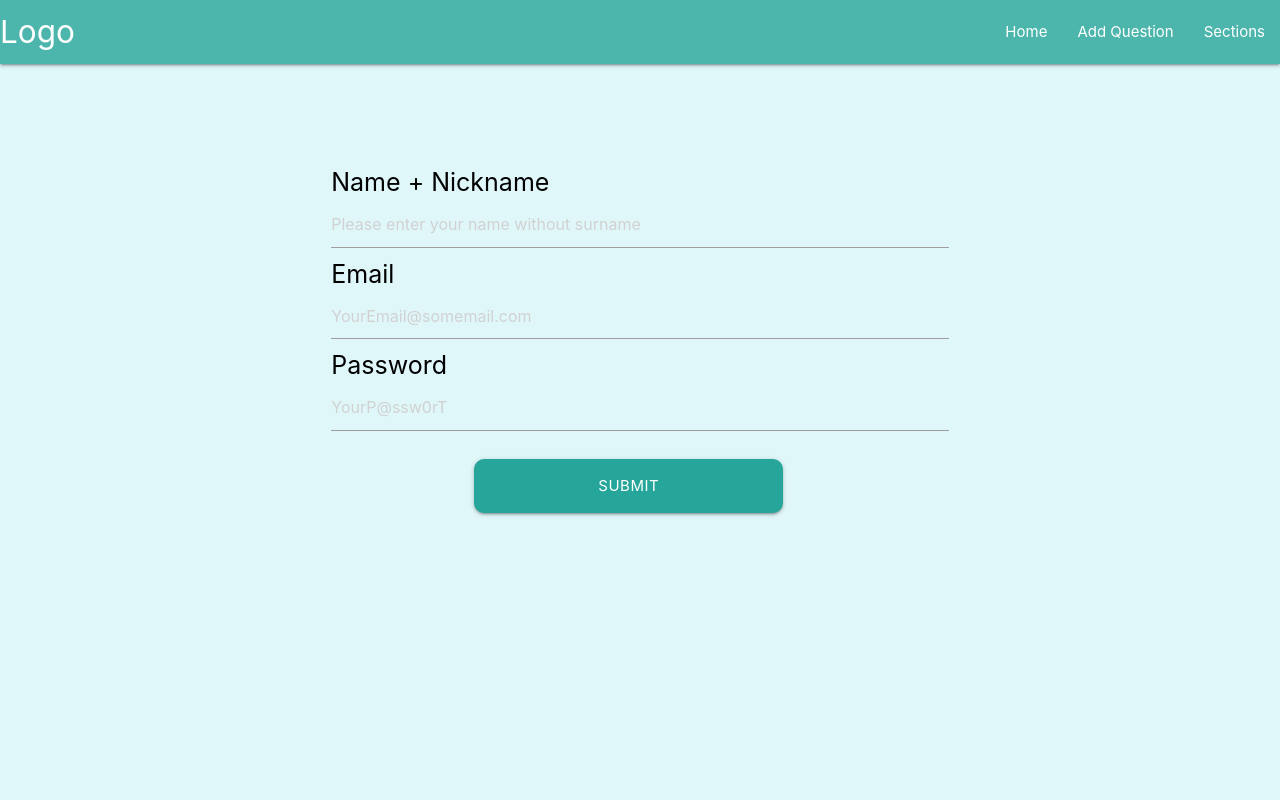
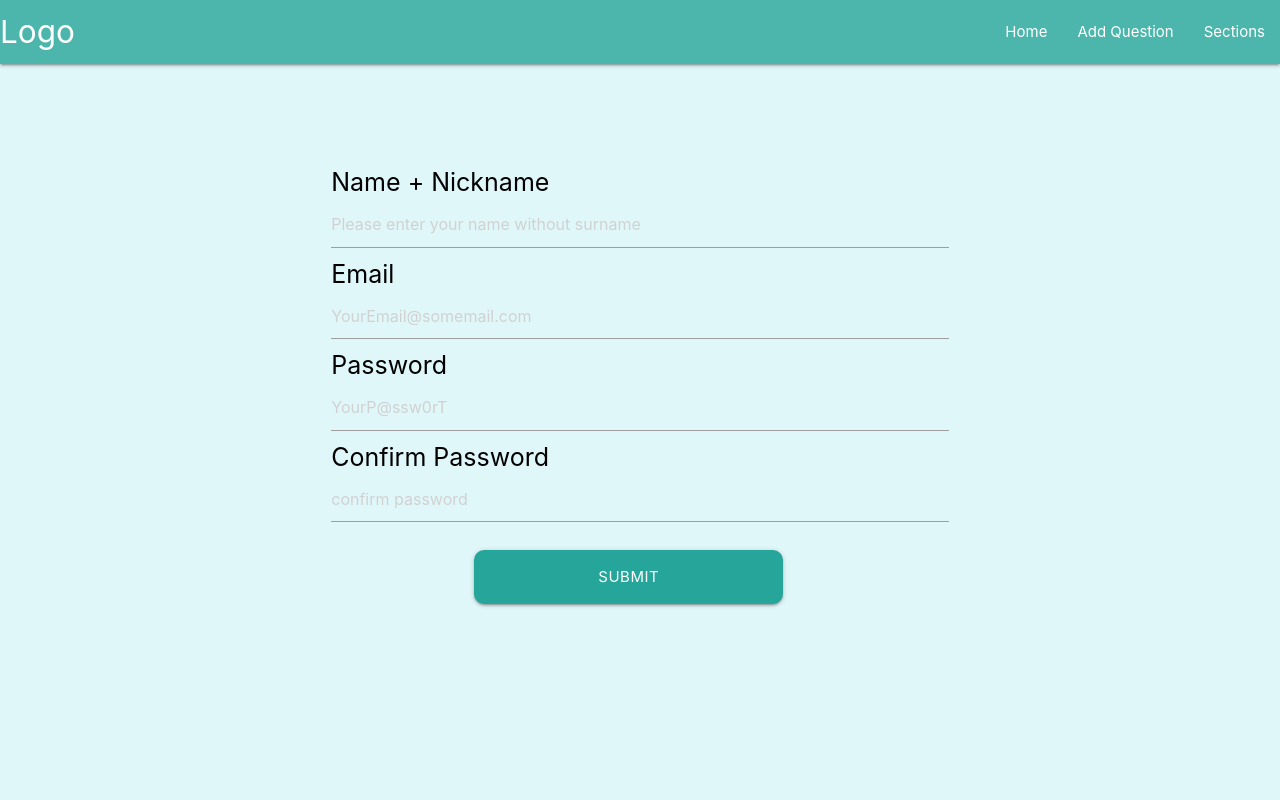
Before and after one commit to coldoe/QuizApp, a React (Create React App) app: page /register in a window 1280 px wide. Shown: the top 800 px of the page. Built offline with nearby package versions, Linux system fonts and the light colour scheme; no server answers.

Commit message:
register page validation

```diff
--- a/src/Components/Register/Register.jsx
+++ b/src/Components/Register/Register.jsx
@@ -13,6 +13,7 @@ export const Register = () => {
           name: "",
           email: "",
           password: "",
+          confirmPassword: "",
         }}
         validationSchema={RegisterSchema}
         onSubmit={(values, { resetForm }) => {
@@ -34,6 +35,7 @@ export const Register = () => {
                 {errors.name && touched.name ? (
                   <div style={{ color: "red" }}>{errors.name}</div>
                 ) : null}
+
                 <label style={{ color: "black", fontSize: "25px" }}>
                   Email
                 </label>
@@ -41,12 +43,29 @@ export const Register = () => {
                 {errors.email && touched.email ? (
                   <div style={{ color: "red" }}>{errors.email}</div>
                 ) : null}
+
                 <label style={{ color: "black", fontSize: "25px" }}>
                   Password
                 </label>
-                <Field name="password" placeholder="YourP@ssw0rT" />
+                <Field
+                  type="password"
+                  name="password"
+                  placeholder="YourP@ssw0rT"
+                />
                 {errors.password && touched.password ? (
                   <div style={{ color: "red" }}>{errors.password}</div>
+                ) : null}
+
+                <label style={{ color: "black", fontSize: "25px" }}>
+                  Confirm Password
+                </label>
+                <Field
+                  type="password"
+                  name="passwordConfirm"
+                  placeholder="confirm password"
+                />
+                {errors.passwordConfirm && touched.passwordConfirm ? (
+                  <div style={{ color: "red" }}>{errors.passwordConfirm}</div>
                 ) : null}
 
                 <div className="row">
--- a/src/Components/Schema/RegisterSchema.jsx
+++ b/src/Components/Schema/RegisterSchema.jsx
@@ -14,4 +14,11 @@ export const RegisterSchema = Yup.object().shape({
     .min(6, "Too short")
     .max(128, "Too long")
     .required("Required"),
+  passwordConfirm: Yup.string()
+    .required("Confirm passwords")
+    .when("password", {
+      is: (password) => (password && password.length > 0 ? true : false),
+      then: Yup.string().oneOf([Yup.ref("password")], "Password doesn't match"),
+    })
+    .required("Passwords confirm is required"),
 });
```
